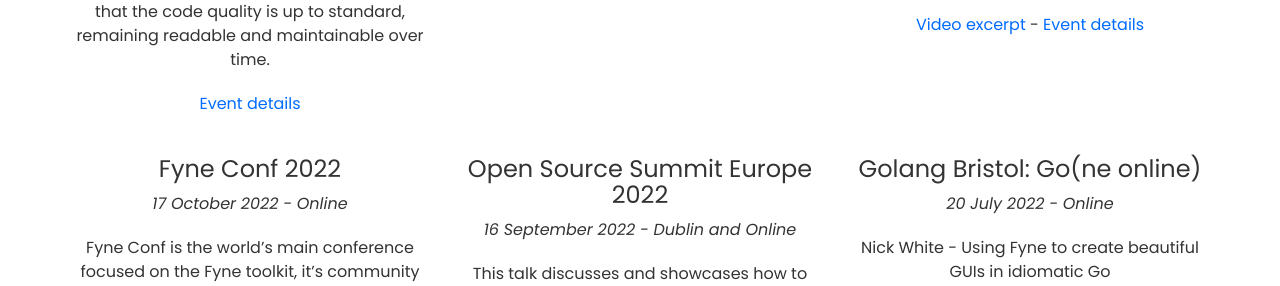
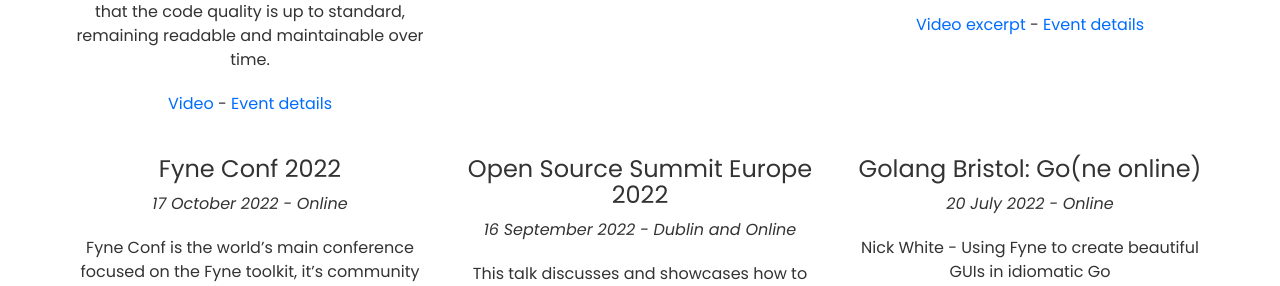
Before and after one commit to fyne-io/fyne-io.github.io, a Jekyll site: the page built from events/index.md, in a window 1280 px wide and 900 px high, scrolled down 1952 px. Shown: the part 168-454 px from the top of the window. Built offline with Jekyll 4.4.1, drawn with Linux system fonts in a browser that asks for light colours.

Commit message:
Link video

```diff
--- a/events/index.md
+++ b/events/index.md
@@ -149,7 +149,7 @@
 
 Cedric Bail presents an introduction to Go and its ecosystem to quickly write native command line tools, before introducing Fyne and writing a graphical application. Including unit tests and how to make sure that the code quality is up to standard, remaining readable and maintainable over time.
 
-[Event details](https://ossna2023.sched.com/event/1LdyZ)
+[Video](https://www.youtube.com/watch?v=kI_Xz8jWWXs) - [Event details](https://ossna2023.sched.com/event/1LdyZ)
 </div>
 
 <div class="col-lg-4 text-center" markdown="1">
```
